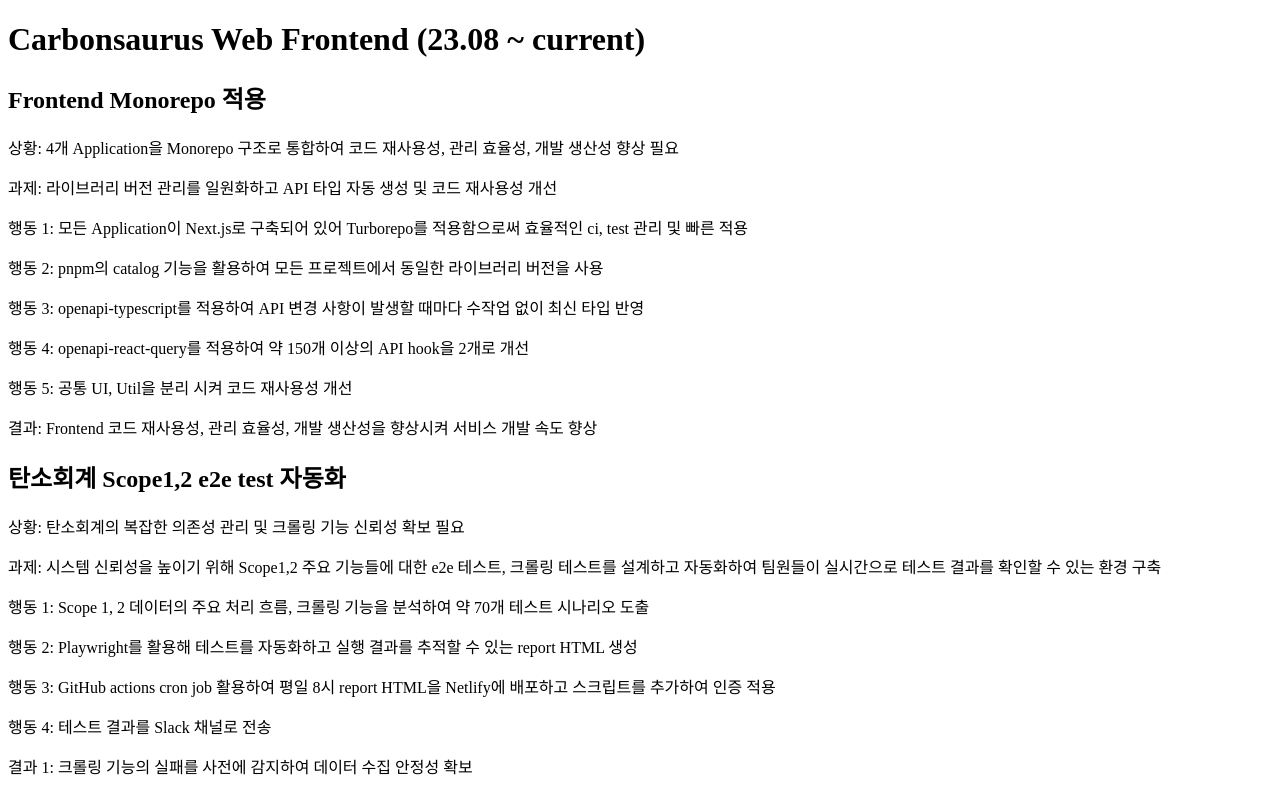
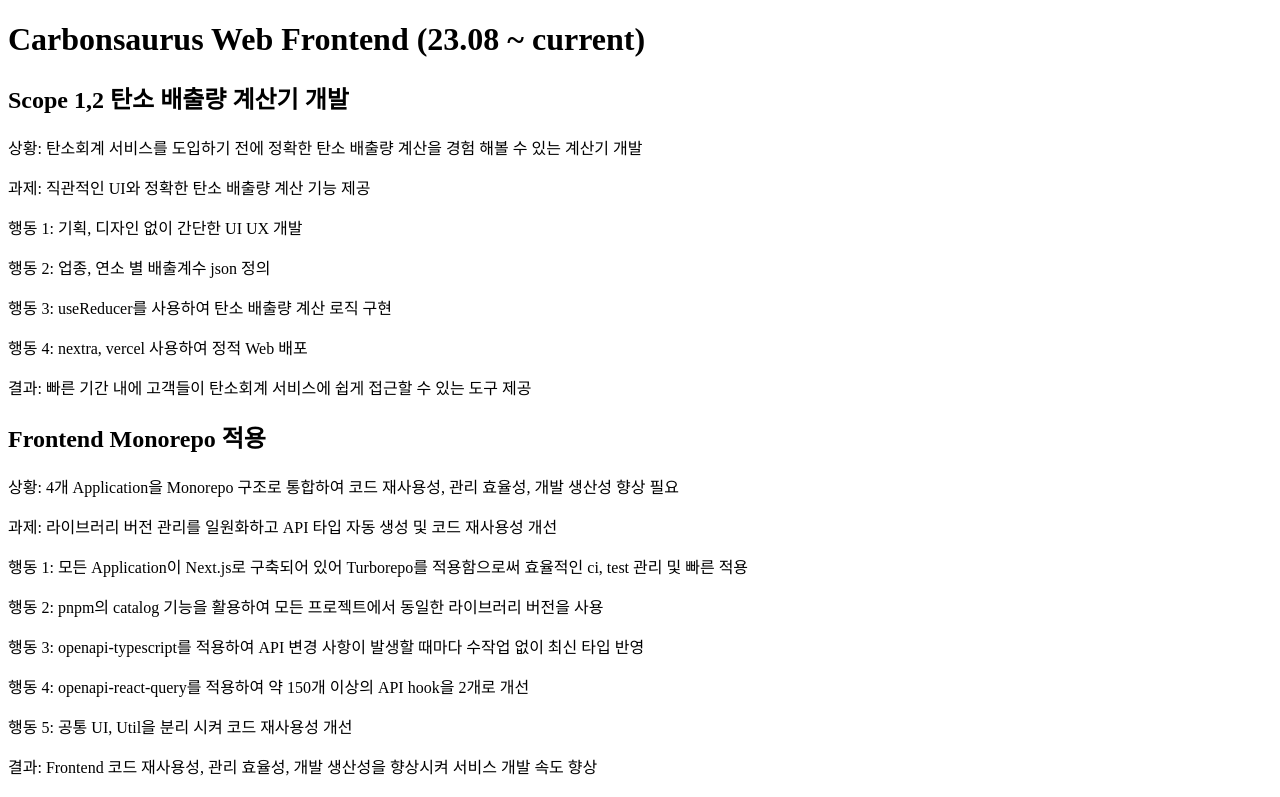
Before and after one commit to fe-dudu/fe-dudu-nextra, a Next.js app: page /career/carbonsaurus in a window 1280 px wide. Shown: the top 797 px of the page. Built offline with nearby package versions, Linux system fonts and the light colour scheme.

Commit message:
Update: carbonsaurus career

```diff
--- a/pages/career/carbonsaurus.mdx
+++ b/pages/career/carbonsaurus.mdx
@@ -1,4 +1,21 @@
 # Carbonsaurus Web Frontend (23.08 ~ current)
+
+## Scope 1,2 탄소 배출량 계산기 개발
+
+상황: 탄소회계 서비스를 도입하기 전에 정확한 탄소 배출량 계산을 경험 해볼 수 있는 계산기 개발
+
+과제: 직관적인 UI와 정확한 탄소 배출량 계산 기능 제공
+
+행동 1: 기획, 디자인 없이 간단한 UI UX 개발
+
+행동 2: 업종, 연소 별 배출계수 json 정의
+
+행동 3: useReducer를 사용하여 탄소 배출량 계산 로직 구현
+
+행동 4: nextra, vercel 사용하여 정적 Web 배포
+
+결과: 빠른 기간 내에 고객들이 탄소회계 서비스에 쉽게 접근할 수 있는 도구 제공
+
 
 ## Frontend Monorepo 적용
 
```
Also changed, not shown: pages/archive/iterm2.mdx (+1 -11 lines).
